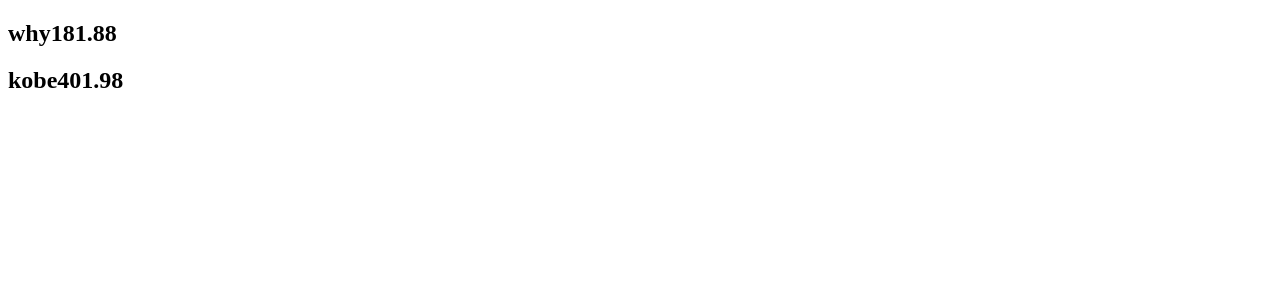
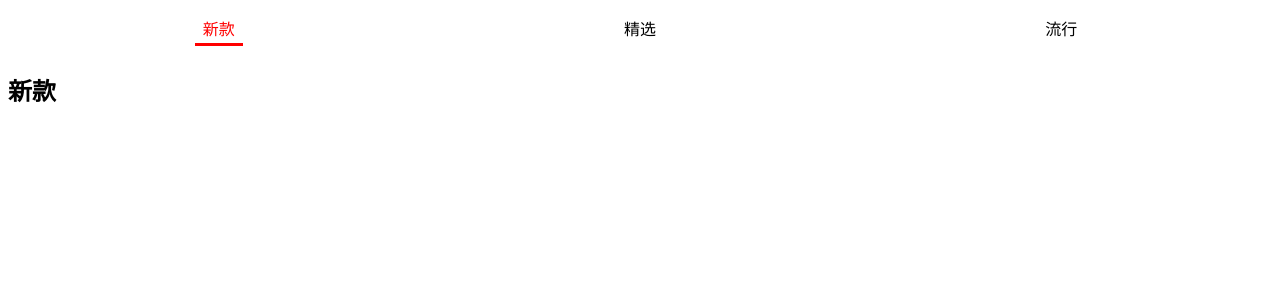
Before and after one commit to poicc/react_study, a React (Create React App) app in the folder 04_learn_component/: page / in a window 1280 px wide. Shown: the top 300 px of the page. Built offline with nearby package versions, Linux system fonts and the light colour scheme.

Commit message:
子传父通信-函数传递 组件通信案例

```diff
--- /dev/null
+++ b/04_learn_component/src/04_组件通信案例/App.js
@@ -0,0 +1,33 @@
+import React, { Component } from 'react';
+
+import TabControl from './TabControl';
+
+export default class App extends Component {
+  constructor(props) {
+    super(props);
+
+    this.titles = ['新款', '精选', '流行'];
+
+    this.state = {
+      currentTitle: "新款",
+      currentIndex: 0
+    }
+  }
+
+  render() {
+    const {currentTitle} = this.state;
+
+    return (
+      <div>
+        <TabControl itemClick={index => this.itemClick(index)} titles={this.titles} />
+        <h2>{currentTitle}</h2>
+      </div>
+    )
+  }
+
+  itemClick(index) {
+    this.setState({
+      currentTitle: this.titles[index]
+    })
+  }
+}
--- /dev/null
+++ b/04_learn_component/src/04_组件通信案例/TabControl.js
@@ -0,0 +1,46 @@
+import React, { Component } from "react";
+import PropTypes from "prop-types";
+
+export default class TabControl extends Component {
+  constructor(props) {
+    super(props);
+
+    this.state = {
+      currentIndex: 0,
+    };
+  }
+
+  render() {
+    const { titles } = this.props;
+    const { currentIndex } = this.state;
+
+    return (
+      <div className="tab-control">
+        {titles.map((item, index) => {
+          return (
+            <div
+              key={item}
+              className={"tab-item " + (index === currentIndex ? "active" : "")}
+              onClick={(e) => this.itemClick(index)}
+            >
+              <span>{item}</span>
+            </div>
+          );
+        })}
+      </div>
+    );
+  }
+
+  itemClick(index) {
+    this.setState({
+      currentIndex: index,
+    });
+
+    const { itemClick } = this.props;
+    itemClick(index);
+  }
+}
+
+TabControl.propTypes = {
+  titles: PropTypes.array.isRequired,
+};
--- /dev/null
+++ b/04_learn_component/src/04_组件通信案例/style.css
@@ -0,0 +1,22 @@
+.tab-control {
+  display: flex;
+  height: 44px;
+  line-height: 44px;
+}
+
+.tab-item {
+  flex: 1;
+  text-align: center;
+}
+
+.tab-item span {
+  padding: 5px 8px;
+}
+
+.tab-item.active {
+  color: red;
+}
+
+.tab-item.active span {
+  border-bottom: 3px solid red;
+}
--- a/04_learn_component/src/index.js
+++ b/04_learn_component/src/index.js
@@ -1,6 +1,8 @@
 import React from 'react';
 import ReactDOM from 'react-dom/client';
-import App from './03_组件间的通信/03_父传子通信-函数组件';
+import App from './04_组件通信案例/App';
+
+import './04_组件通信案例/style.css'
 
 const root = ReactDOM.createRoot(document.getElementById('root'));
 root.render(
```
